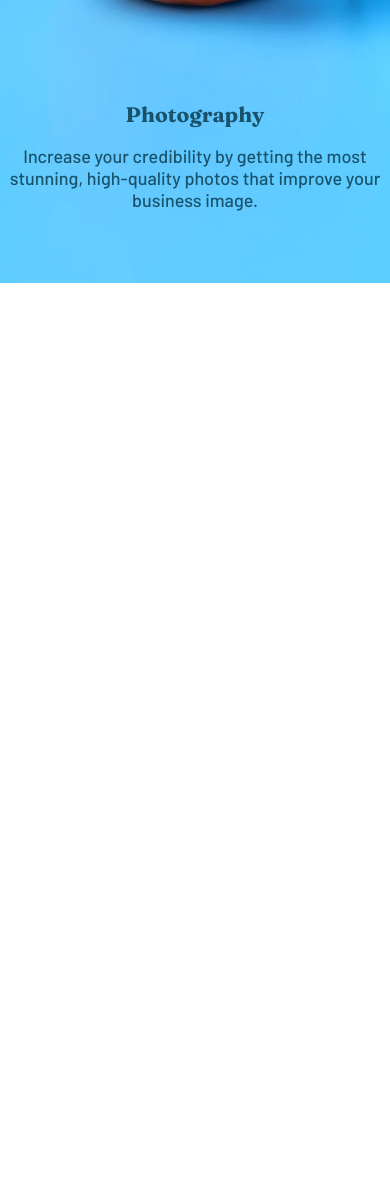
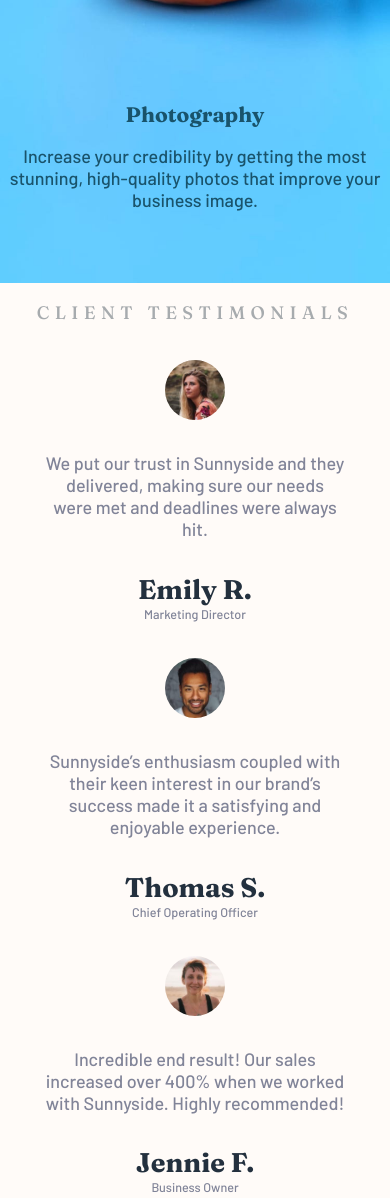
Before and after one commit to blaqbox-prime/sunnyside-agency-landing-page, a plain HTML site: page index.html in a window 390 px wide. Shown: the part 3298-4496 px from the top of the page. Before the commit the page ends 3581 px from the top, so only its background shows below. Drawn offline with Linux system fonts and the light colour scheme.

Commit message:
testimonials mobile view done

```diff
--- a/assets/css/style.css
+++ b/assets/css/style.css
@@ -34,6 +34,7 @@ font-size: 18px;
 body{
     font-family: var(--body-font);
     font-weight: 500;
+    background-color: #fffbf8;
 }
 
 /* attribution */
@@ -230,7 +231,50 @@ article > .content > p{
     margin: 1rem 0;
 }
 
+/* Testimonials */
 
+#testimonials{
+    color: var(--dark-grayish-blue);
+    text-align: center;
+    margin: 1rem 0;
+}
+
+#testimonials > h1{
+    text-transform: uppercase;
+    color: var(--grayish-blue);
+    font-weight: 500;
+    font-size: 1rem;
+    letter-spacing: .3rem;
+    margin-bottom: 2rem;
+}
+
+.avatar-img{
+    border-radius: 50%;
+    width: 60px;
+    height: 60px;
+    margin-bottom: 1.8rem;
+}
+
+.client-testimonial{
+    margin: 2rem 0;
+    padding: 0 2rem;
+    display: flex;
+    flex-direction: column;
+    align-items: center;
+}
+
+.testimony{
+    max-width: 300px;
+}
+
+.client-name{
+    margin-top: 1.8rem;
+    color: var(--very-dark-desaturated-blue);
+}
+
+.occupation{
+    font-size: .7rem;
+}
 
 /* Animations */
 @keyframes arrow-down-anim{
--- a/index.html
+++ b/index.html
@@ -83,6 +83,36 @@
 
     <!-- Testimonials -->
 
+    <section id="testimonials">
+      <h1>Client Testimonials</h1>
+      <!-- --------------------------------------- -->
+      <article class="client-testimonial">
+        <img src="/assets/images/image-emily.jpg" alt="emily R" class="avatar-img">
+        <p class="testimony">
+          We put our trust in Sunnyside and they delivered, making sure our needs were met and deadlines were always hit.
+        </p>
+        <h2 class="client-name">Emily R.</h2>
+        <small class="occupation">Marketing Director</small>
+      </article>
+      <!-- --------------------------------------- -->
+      <article class="client-testimonial">
+        <img src="/assets/images/image-thomas.jpg" alt="thomas s" class="avatar-img">
+        <p class="testimony">
+          Sunnyside’s enthusiasm coupled with their keen interest in our brand’s success made it a satisfying and enjoyable experience.
+        </p>
+        <h2 class="client-name">Thomas S.</h2>
+        <small class="occupation">Chief Operating Officer</small>
+      </article>
+      <!-- --------------------------------------- -->
+      <article class="client-testimonial">
+        <img src="/assets/images/image-jennie.jpg" alt="jennie f" class="avatar-img">
+        <p class="testimony">
+          Incredible end result! Our sales increased over 400% when we worked with Sunnyside. Highly recommended!        </p>
+        <h2 class="client-name">Jennie F.</h2>
+        <small class="occupation">Business Owner</small>
+      </article>
+    </section>
+
   </main>
 
   <!-- Footer -->
```
